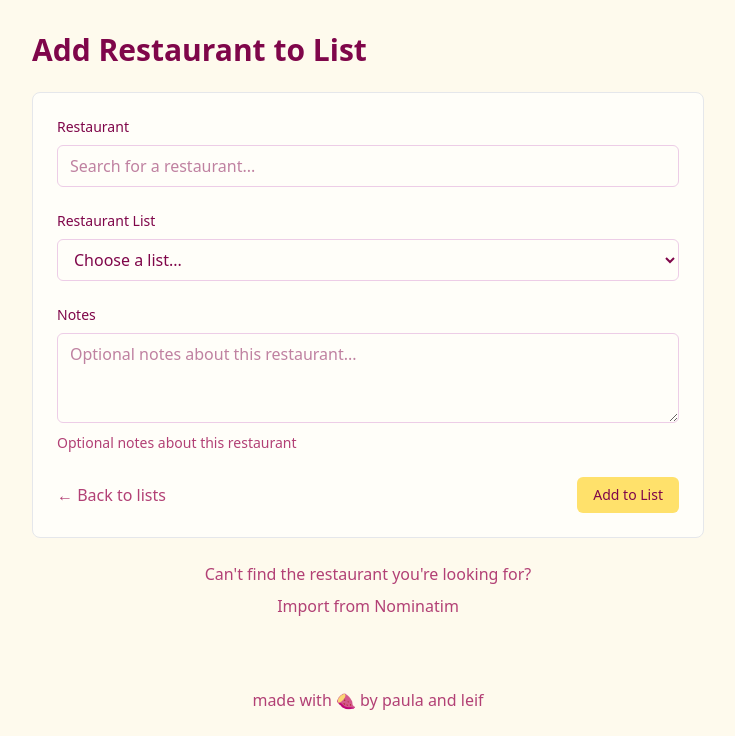
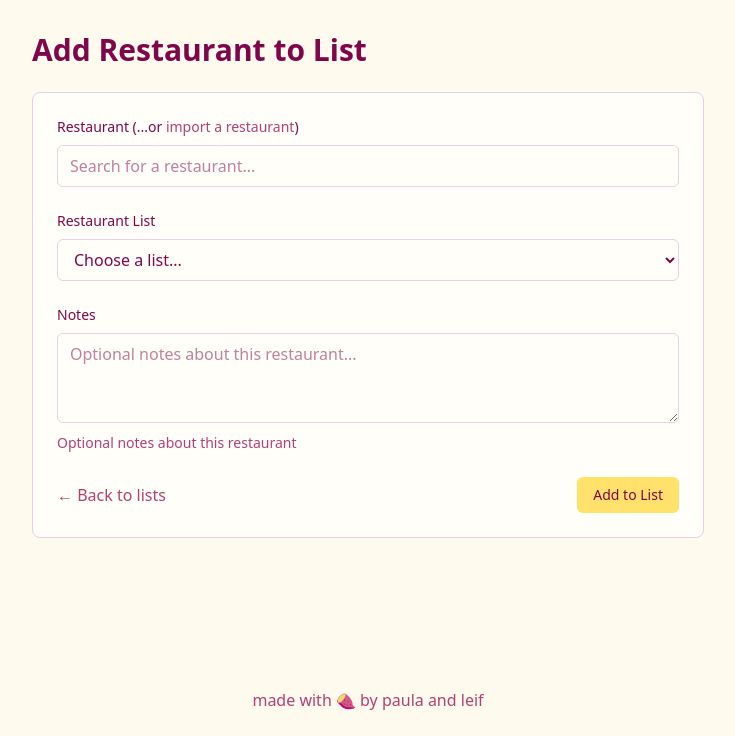
Before and after one commit to leifmetcalf/munch-claude, a Django app: page /listitem/create/ in a window 1280 px wide. Shown: the part 64-800 px from the top of the page, without its empty margins (272-1007 px from the left). Run offline with Django 5.2, Linux system fonts and the light colour scheme; a user stored in the database is signed in; tables that the repository leaves empty hold one stand-in row (values such as "Sample post").

Commit message:
Update yakiimo theme UI consistency and restaurant import flow
- Replace gray borders with yakiimo-purple-border across templates
- Update hover states to use yakiimo-cream background
- Add restaurant import link in add restaurant form label
- Remove redundant "Import from Nominatim" section
- Remove restaurant category filter from nominatim search
- Minor ROADMAP.md updates with UI improvement notes

🤖 Generated with [Claude Code](https://claude.ai/code)

Co-Authored-By: Claude <noreply@anthropic.com>

```diff
--- a/lists/static/css/main.css
+++ b/lists/static/css/main.css
@@ -707,6 +707,13 @@
       }
     }
   }
+  .hover\:bg-yakiimo-cream {
+    &:hover {
+      @media (hover: hover) {
+        background-color: var(--color-yakiimo-cream);
+      }
+    }
+  }
   .hover\:bg-yakiimo-yellow-hover {
     &:hover {
       @media (hover: hover) {
--- a/lists/templates/lists/profile.html
+++ b/lists/templates/lists/profile.html
@@ -39,7 +39,7 @@
         {% if user_lists %}
             <ul class="space-y-3">
                 {% for list in user_lists %}
-                    <li class="flex justify-between items-center p-3 hover:bg-gray-50 rounded-lg">
+                    <li class="flex justify-between items-center p-3 hover:bg-yakiimo-cream rounded-lg">
                         <div>
                             <a href="{% url 'restaurantlist_detail' list.id %}" class="text-yakiimo-purple-light hover:text-yakiimo-purple font-medium">
                                 {{ list.name }}
--- a/lists/templates/lists/restaurant_image_add.html
+++ b/lists/templates/lists/restaurant_image_add.html
@@ -6,7 +6,7 @@
 <div class="max-w-2xl mx-auto p-4">
     <h1 class="text-3xl font-bold text-yakiimo-purple mb-6">Add Image to {{ restaurant.name }}</h1>
 
-    <div class="bg-yakiimo-cream-light rounded-lg border border-gray-200 p-6">
+    <div class="bg-yakiimo-cream-light rounded-lg border border-yakiimo-purple-border p-6">
         <form method="post" enctype="multipart/form-data" class="space-y-4">
             {% csrf_token %}
 
--- a/lists/templates/lists/restaurant_list_item_create.html
+++ b/lists/templates/lists/restaurant_list_item_create.html
@@ -6,16 +6,16 @@
 <div class="max-w-2xl mx-auto">
     <h1 class="text-3xl font-bold text-yakiimo-purple mb-6">Add Restaurant to List</h1>
 
-    <div class="bg-yakiimo-cream-light rounded-lg border border-gray-200 p-6">
+    <div class="bg-yakiimo-cream-light rounded-lg border border-yakiimo-purple-border p-6">
         <form method="post" class="space-y-6">
             {% csrf_token %}
 
             <!-- Restaurant Selection -->
             <div>
-                <label class="block text-sm font-medium text-yakiimo-purple mb-2">Restaurant</label>
+                <label class="block text-sm font-medium text-yakiimo-purple mb-2">Restaurant (...or <a href="{% url 'restaurant_nominatim' %}" class="text-yakiimo-purple-light hover:text-yakiimo-purple">import a restaurant</a>)</label>
                 {% if preset_restaurant %}
                     <!-- Restaurant is pre-selected -->
-                    <div class="p-3 bg-gray-50 border border-gray-300 rounded-md">
+                    <div class="p-3 bg-yakiimo-cream border border-yakiimo-purple-border rounded-md">
                         <div class="font-medium">{{ preset_restaurant.name }}</div>
                         <div class="text-sm text-yakiimo-purple-light">{{ preset_restaurant.address }}</div>
                     </div>
@@ -28,7 +28,7 @@
                             placeholder="Search for a restaurant..."
                             class="w-full px-3 py-2 border border-yakiimo-purple-border rounded-md focus:border-yakiimo-yellow"
                             autocomplete="off">
-                        <div id="restaurant-results" class="absolute z-10 w-full bg-yakiimo-cream-light border border-gray-300 rounded-md mt-1 hidden"></div>
+                        <div id="restaurant-results" class="absolute z-10 w-full bg-yakiimo-cream-light border border-yakiimo-purple-border rounded-md mt-1 hidden"></div>
                         <div id="no-js-message" class="mt-2 text-sm text-yakiimo-purple-light">
                             <noscript>
                                 JavaScript is required for restaurant search. You can add restaurants to lists from individual restaurant pages.
@@ -51,7 +51,7 @@
                 <label class="block text-sm font-medium text-yakiimo-purple mb-2">Restaurant List</label>
                 {% if preset_list %}
                     <!-- List is pre-selected -->
-                    <div class="p-3 bg-gray-50 border border-gray-300 rounded-md">
+                    <div class="p-3 bg-yakiimo-cream border border-yakiimo-purple-border rounded-md">
                         <strong>{{ preset_list.name }}</strong>
                     </div>
                 {% else %}
@@ -113,10 +113,6 @@
         </form>
     </div>
 
-    <div class="mt-6 text-center">
-        <p class="text-yakiimo-purple-light mb-2">Can't find the restaurant you're looking for?</p>
-        <a href="{% url 'restaurant_nominatim' %}" class="text-yakiimo-purple-light hover:text-yakiimo-purple">Import from Nominatim</a>
-    </div>
 </div>
 
 <style>
@@ -225,7 +221,7 @@ document.addEventListener('DOMContentLoaded', function() {
         }
 
         const html = restaurants.map(restaurant =>
-            `<div class="result-item p-3 hover:bg-gray-50 cursor-pointer border-b border-gray-100 last:border-b-0"
+            `<div class="result-item p-3 hover:bg-yakiimo-cream cursor-pointer border-b border-yakiimo-purple-border last:border-b-0"
                   data-id="${restaurant.id}"
                   data-name="${escapeHtml(restaurant.name)}"
                   data-address="${escapeHtml(restaurant.address)}">
--- a/lists/templates/lists/user_restaurant_list_index.html
+++ b/lists/templates/lists/user_restaurant_list_index.html
@@ -9,7 +9,7 @@
         <a href="{% url 'restaurantlist_create' %}" class="bg-yakiimo-yellow text-yakiimo-purple hover:bg-yakiimo-yellow-hover px-4 py-2 rounded-md text-sm font-medium transition-colors">Create New List</a>
     </div>
 
-    <div class="bg-yakiimo-cream-light rounded-lg border border-gray-200 p-6">
+    <div class="bg-yakiimo-cream-light rounded-lg border border-yakiimo-purple-border p-6">
         <form method="get" class="flex gap-4">
             <div class="flex-1">
                 <input
@@ -44,7 +44,7 @@
 {% if restaurant_lists %}
     <div class="grid grid-cols-1 md:grid-cols-2 lg:grid-cols-3 gap-6">
         {% for restaurant_list in restaurant_lists %}
-            <div class="bg-yakiimo-cream-light rounded-lg border border-gray-200 p-6">
+            <div class="bg-yakiimo-cream-light rounded-lg border border-yakiimo-purple-border p-6">
                 <h3 class="text-xl font-semibold text-yakiimo-purple mb-2">
                     <a href="{% url 'restaurantlist_detail' restaurant_list.id %}" class="hover:text-yakiimo-purple-light">{{ restaurant_list.name }}</a>
                 </h3>
--- a/lists/views.py
+++ b/lists/views.py
@@ -115,7 +115,6 @@ def restaurant_nominatim(request):
                         'osm_id': item.get('osm_id'),
                     }
                     for item in data
-                    if 'amenity' in item.get('category', '') or 'restaurant' in item.get('type', '').lower()
                 ]
 
                 return render(request, 'lists/restaurant_search.html', {'restaurants': restaurants, 'query': query})
```
Also changed, not shown: ROADMAP.md (+2 -0 lines), lists/templates/lists/restaurant_list_detail.html (+8 -8 lines).
